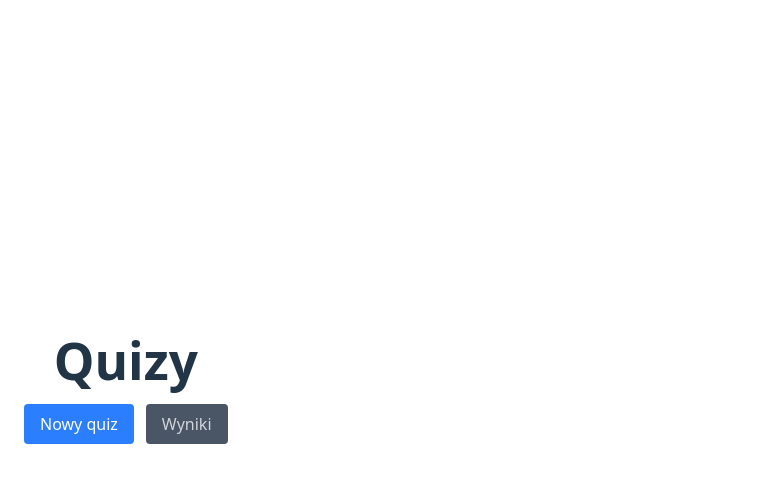
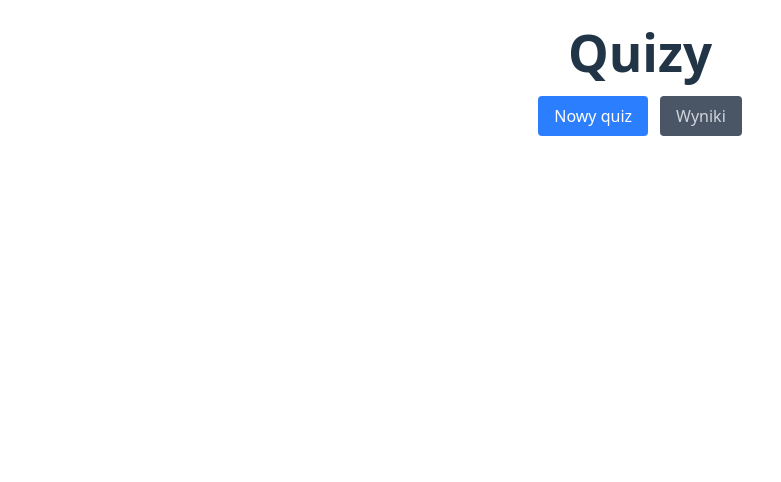
Before and after one commit to w1nned/quizygg, a React (Vite) app: page / in a window 1280 px wide. Shown: the top 482 px of the page, without its empty margins (0-781 px from the left). Built offline with nearby package versions, Linux system fonts and the light colour scheme.

Commit message:
attempt#2
minor fix to the quizlist, results and index css

```diff
--- a/src/components/QuizList.jsx
+++ b/src/components/QuizList.jsx
@@ -19,7 +19,7 @@ function QuizList() {
   };
 
   return (
-    <div className="mx-auto max-w-md">
+    <div className="mx-auto w-fit flex flex-col items-center">
       <h1 className="text-3xl font-bold mb-4 flex justify-center">Quizy</h1>
 
       <div className="mb-6 flex gap-3">
--- a/src/components/Results.jsx
+++ b/src/components/Results.jsx
@@ -12,16 +12,15 @@ function Results() {
   return (
     <div>
 
-      <h1>Historia wyników</h1>
+      <h1 className="text-3xl font-bold mb-4 flex justify-center">Historia wyników</h1>
 
       {results.map(r => (
         <div
-          key={r.id}>
+          key={r.id} className="border p-3 rounded mb-2">
 
           Quiz: {r.quizId} <br />
           Wynik: {r.score}/{r.total} | {r.percent}% <br />
           Data: {r.date}
-
         </div>
       ))}
     </div>
--- a/src/index.css
+++ b/src/index.css
@@ -14,44 +14,10 @@
   -webkit-font-smoothing: antialiased;
   -moz-osx-font-smoothing: grayscale;
 }
-
-a {
-  font-weight: 500;
-  text-decoration: inherit;
-}
-
-body {
-  margin: 0;
-  display: flex;
-  place-items: center;
-  min-width: 320px;
-  min-height: 100vh;
-}
-
 h1 {
   font-size: 3.2em;
   line-height: 1.1;
 }
-
-button {
-  border-radius: 8px;
-  border: 1px solid transparent;
-  padding: 0.6em 1.2em;
-  font-size: 1em;
-  font-weight: 500;
-  font-family: inherit;
-  background-color: #1a1a1a;
-  cursor: pointer;
-  transition: border-color 0.25s;
-}
-button:hover {
-  border-color: #646cff;
-}
-button:focus,
-button:focus-visible {
-  outline: 4px auto -webkit-focus-ring-color;
-}
-
 @media (prefers-color-scheme: light) {
   :root {
     color: #213547;
```
